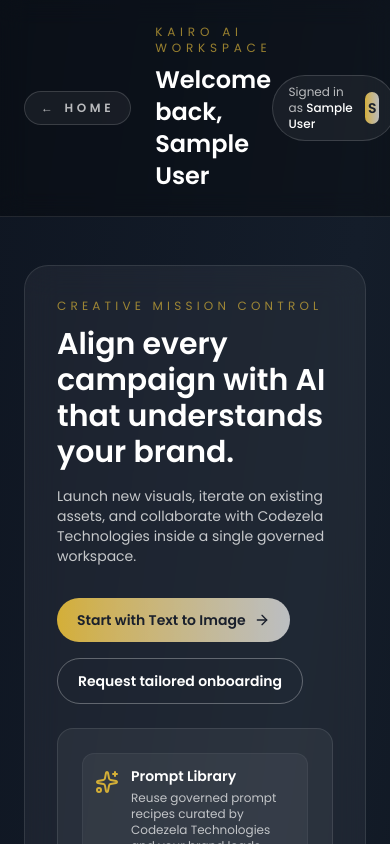
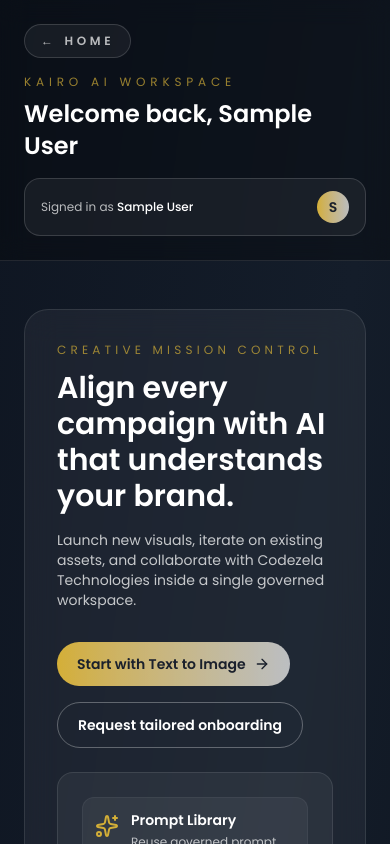
Before and after one commit to sayuru-akash/image-gen-codezela, a Next.js app: page /dashboard in a window 390 px wide. Shown: the top 844 px of the page. Built offline with nearby package versions, Linux system fonts and the light colour scheme; no server answers; sample sign-in values are in the browser's storage.

Commit message:
fix: Improve layout of Dashboard header for better responsiveness and accessibility

```diff
--- a/app/dashboard/page.js
+++ b/app/dashboard/page.js
@@ -86,11 +86,11 @@ function DashboardHomeContent() {
   return (
     <div className="min-h-screen bg-gradient-to-br from-[#0F1622] via-[#141D2A] to-[#0C121B] text-white">
       <header className="border-b border-white/10 bg-black/30 backdrop-blur-md">
-        <div className="mx-auto flex max-w-6xl items-center justify-between px-6 py-6">
-          <div className="flex items-center gap-6">
+        <div className="mx-auto flex max-w-6xl flex-col gap-4 px-6 py-6 md:flex-row md:items-center md:justify-between">
+          <div className="flex flex-col gap-4 sm:flex-row sm:items-center sm:gap-6">
             <Link
               href="/"
-              className="inline-flex items-center gap-2 rounded-full border border-white/15 bg-white/[0.05] px-4 py-2 text-xs font-semibold uppercase tracking-[0.3em] text-white/70 transition-all duration-300 hover:border-gold/70 hover:bg-gold/10 hover:text-white"
+              className="inline-flex w-fit items-center gap-2 rounded-full border border-white/15 bg-white/[0.05] px-4 py-2 text-xs font-semibold uppercase tracking-[0.3em] text-white/70 transition-all duration-300 hover:border-gold/70 hover:bg-gold/10 hover:text-white"
             >
               <span aria-hidden="true">←</span> Home
             </Link>
@@ -103,8 +103,8 @@ function DashboardHomeContent() {
               </h1>
             </div>
           </div>
-          <div className="flex items-center gap-3 rounded-full border border-white/15 bg-white/5 px-4 py-2">
-            <span className="text-xs text-white/70">
+          <div className="flex items-center justify-between gap-3 rounded-2xl border border-white/15 bg-white/5 px-4 py-3 text-left text-xs text-white/70 sm:text-sm md:w-auto md:justify-start">
+            <span>
               Signed in as{" "}
               <span className="font-medium text-white">
                 {session?.user?.name || session?.user?.email}
```
